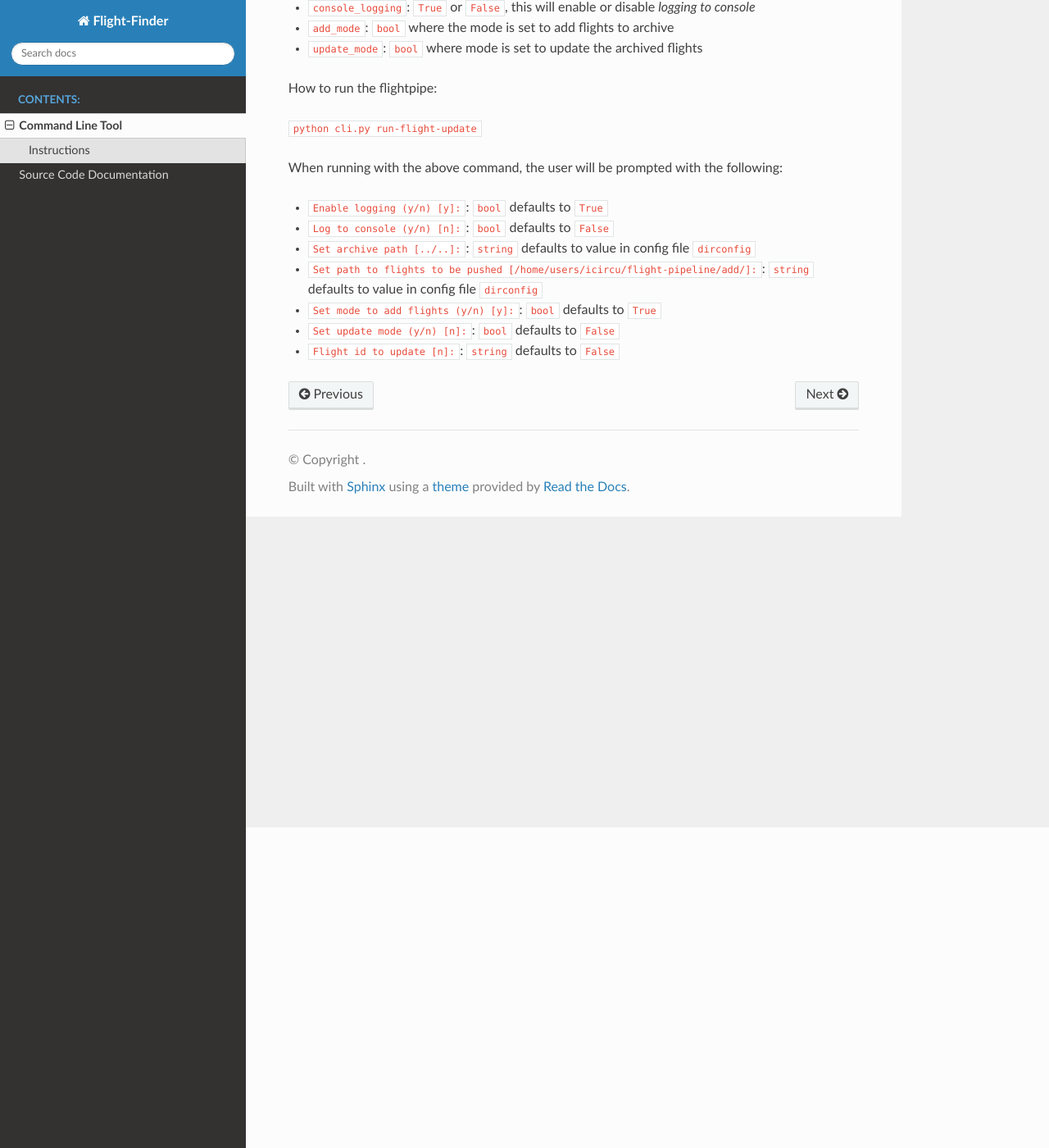
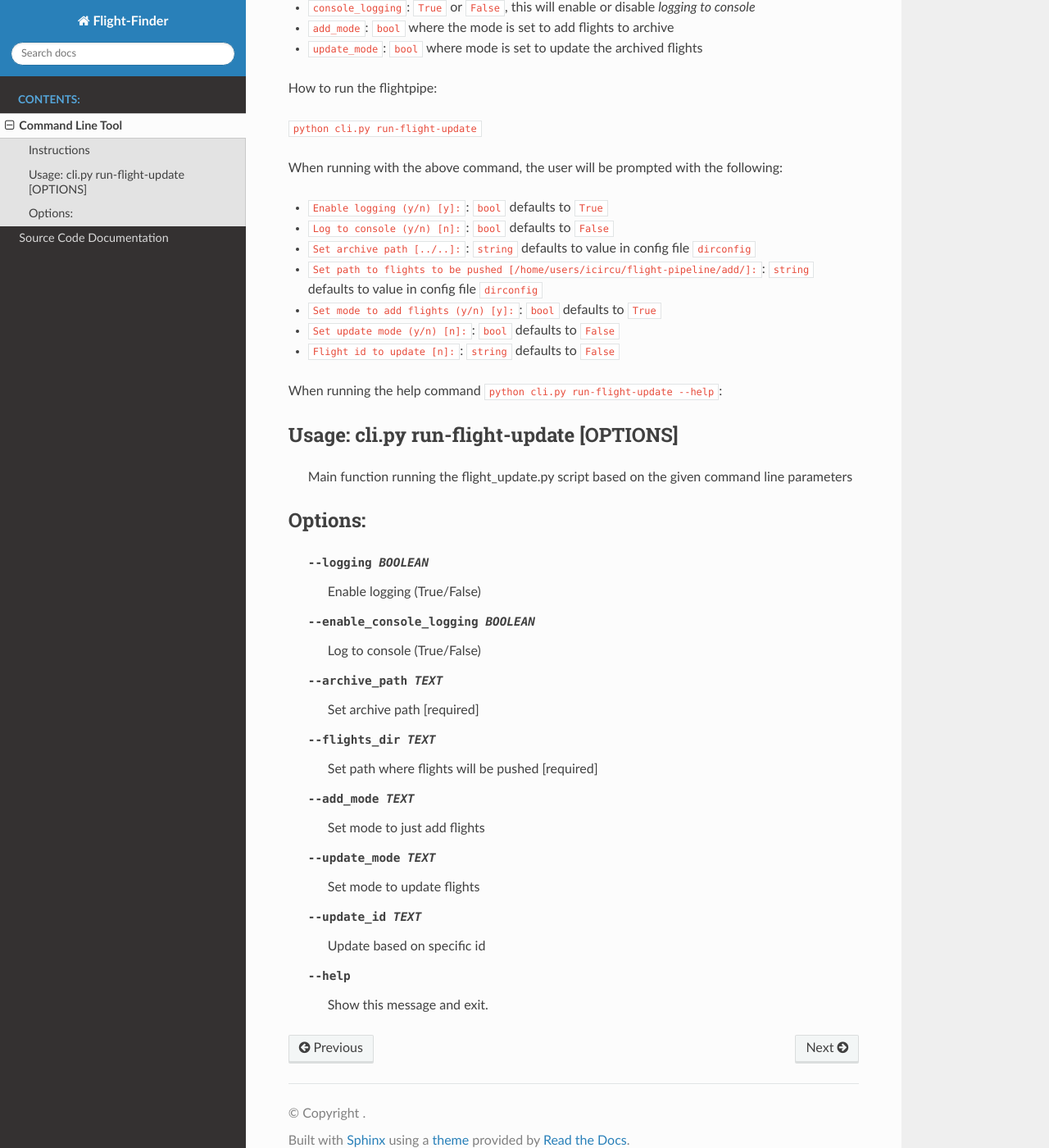
Before and after one commit to cedadev/flight-pipeline, a Sphinx documentation site: the page built from docs/source/core/cli.rst, in a window 1280 px wide and 1400 px high, scrolled down 391 px. Shown: the whole window at 82% size. Built offline with Sphinx 7.4.7 and the Read the Docs theme 3.1.0, drawn with Linux system fonts in a browser that asks for light colours.

Commit message:
updated project version on pyproject.toml and added text from --help command using click

```diff
--- a/cli.py
+++ b/cli.py
@@ -28,9 +28,9 @@ def main():
 @click.option('--enable_console_logging', default="n", type=bool, help='Log to console (True/False)', prompt='Log to console (y/n)')
 @click.option('--archive_path', default=archive, required=True, help='Set archive path', prompt='Set archive path')
 @click.option('--flights_dir', default=root, required=True, help='Set path where flights will be pushed', prompt='Set path to flights to be pushed')
-@click.option('--add_mode', default="y", type=str, help='Set mode to just add flights', prompt='Set mode to add flights (y/n)')
-@click.option('--update_mode', default="n", type=str, help='Set mode to update flights', prompt='Set update mode (y/n)')
-@click.option('--update_id', default="n", type=str, help='Update based on specific id', prompt='Flight id to update')
+@click.option('--add_mode', default="y", required=True, type=str, help='Set mode to just flights', prompt='Set mode to add flights (y/n)')
+@click.option('--update_mode', default="n", required=True, type=str, help='Set mode to update flights', prompt='Set update mode (y/n)')
+@click.option('--update_id', default="n", required=True, type=str, help='Update based on specific id', prompt='Flight id to update')
 
 
 
--- a/docs/source/core/cli.rst
+++ b/docs/source/core/cli.rst
@@ -33,3 +33,25 @@ When running with the above command, the user will be prompted with the followin
 - ``Set mode to add flights (y/n) [y]:``: ``bool`` defaults to ``True``
 - ``Set update mode (y/n) [n]:``: ``bool`` defaults to ``False``
 - ``Flight id to update [n]:``: ``string`` defaults to ``False``
+
+
+When running the help command ``python cli.py run-flight-update --help``:
+
+Usage: cli.py run-flight-update [OPTIONS]
+=========================================
+
+  Main function running the flight_update.py script based on the given command
+  line parameters
+
+Options:
+========
+  --logging BOOLEAN               Enable logging (True/False)
+  --enable_console_logging BOOLEAN
+                                  Log to console (True/False)
+  --archive_path TEXT             Set archive path  [required]
+  --flights_dir TEXT              Set path where flights will be pushed
+                                  [required]
+  --add_mode TEXT                 Set mode to just add flights
+  --update_mode TEXT              Set mode to update flights
+  --update_id TEXT                Update based on specific id
+  --help                          Show this message and exit.
--- a/pyproject.toml
+++ b/pyproject.toml
@@ -1,6 +1,6 @@
 [project]
 name = "ceda-flight-pipeline"
-version = "1.1"
+version = "1.1.0"
 description = ""
 authors = [
     {name = "Ioana Circu",email = "ioana.circu@stfc.ac.uk"}
```
